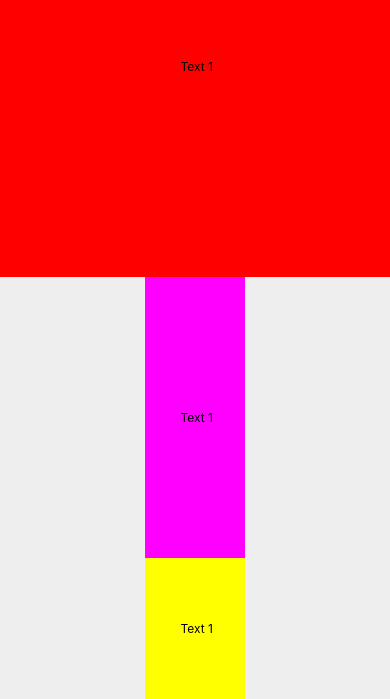
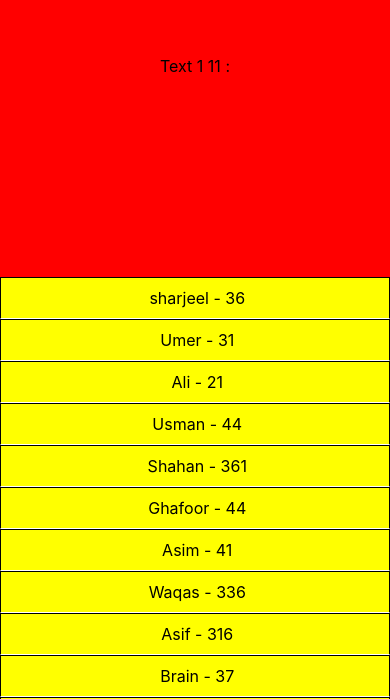
Before and after one commit to sharjeelrajput/reactapp, a React Native app: screen / in a window 390 px wide. Shown: the part 145-844 px from the top of the page. Built offline with nearby package versions, Linux system fonts and the light colour scheme.

Commit message:
change in list

```diff
--- a/App.js
+++ b/App.js
@@ -1,12 +1,25 @@
 import { StatusBar } from 'expo-status-bar';
-import { Button, Linking, StyleSheet, Text, View } from 'react-native';
+import { Button, Linking, StyleSheet, Text, View , ScrollView} from 'react-native';
 import React, { useState } from 'react';
 import HomeStyle from './styles/home-screen';
 
 export default function App() {
   const [authorName, setAuthorName] = useState(' React Native App.') ;
   const [sessionObj, setSessionObj] = useState({ number : 0, title : 'Clicked ...' });
-  const [isClicked, setIsClicked] = useState(false)
+  const [isClicked, setIsClicked] = useState(false);
+  const [UserList, setUserList] = useState([
+    { name : 'sharjeel' , age : 36},
+    { name : 'Umer' , age : 31},
+    { name : 'Ali' , age : 21},
+    { name : 'Usman' , age : 44},
+    { name : 'Shahan' , age : 361},
+    { name : 'Ghafoor' , age : 44},
+    { name : 'Asim' , age : 41},
+    { name : 'Waqas' , age : 336},
+    { name : 'Asif' , age : 316},
+    { name : 'Brain' , age : 37},
+    { name : 'Darren' , age : 30},
+  ])
 
   const buttonClickHandler = () =>{
     setAuthorName(" Sharjeel is working on it...");
@@ -17,14 +30,20 @@ export default function App() {
   return (
     <View style={HomeStyle.container}>
       <View style={[HomeStyle.view1, HomeStyle.centerContent]}>
-        <Text style={HomeStyle.textD}> Text 1</Text>
+        <Text style={HomeStyle.textD}> Text 1 {UserList.length} : </Text>
       </View>
-      <View style={[HomeStyle.view2, HomeStyle.centerContent]}>
-        <Text style={HomeStyle.textD}> Text 1</Text>
-      </View>
-      <View style={[HomeStyle.view3, HomeStyle.centerContent]}>
-        <Text style={HomeStyle.textD}> Text 1</Text>
-      </View>
+      <ScrollView style={[HomeStyle.listPanel]}>
+      {
+        UserList.map(user => {
+          return (
+            <View style={[HomeStyle.centerContent, HomeStyle.listStyle]}>
+              <Text style={[HomeStyle.textD]}> {user.name} - {user.age}</Text>
+          </View>
+          )
+        })
+      }
+      </ScrollView>
+
       {/* <Text style={HomeStyle.heading}>{authorName}</Text>
       <Button title=" YouTube Channel" onPress={buttonClickHandler}>
       </Button>
--- a/styles/home-screen.js
+++ b/styles/home-screen.js
@@ -22,7 +22,7 @@ const styles = StyleSheet.create({
         alignItems: 'center',
     },
     view1:{
-        flex: 3,
+        flex: 1,
         width: '100%',
         height: '100%',
         backgroundColor: '#ff0000',
@@ -35,6 +35,13 @@ const styles = StyleSheet.create({
         backgroundColor: '#ff00ff',
         borderColor: '#fff'
     },
+    listPanel: {
+        flex: 3,
+        width: '100%',
+        height: '100%',
+        backgroundColor: '#ffff00',
+        borderColor: '#fff'
+    },
     view3:{
         flex: 1,
         width: 100,
@@ -43,7 +50,16 @@ const styles = StyleSheet.create({
         borderColor: '#fff',
     },
     textD : {
-        fontSize: 12
+        fontSize: 16
+    },
+    listStyle: {
+        width: '100%',
+        fontSize: 18,
+        // margin:5,
+        padding: 10,
+        borderBottomColor: '#fff',
+        borderWidth: 1,
+
     }
   });
 
```
